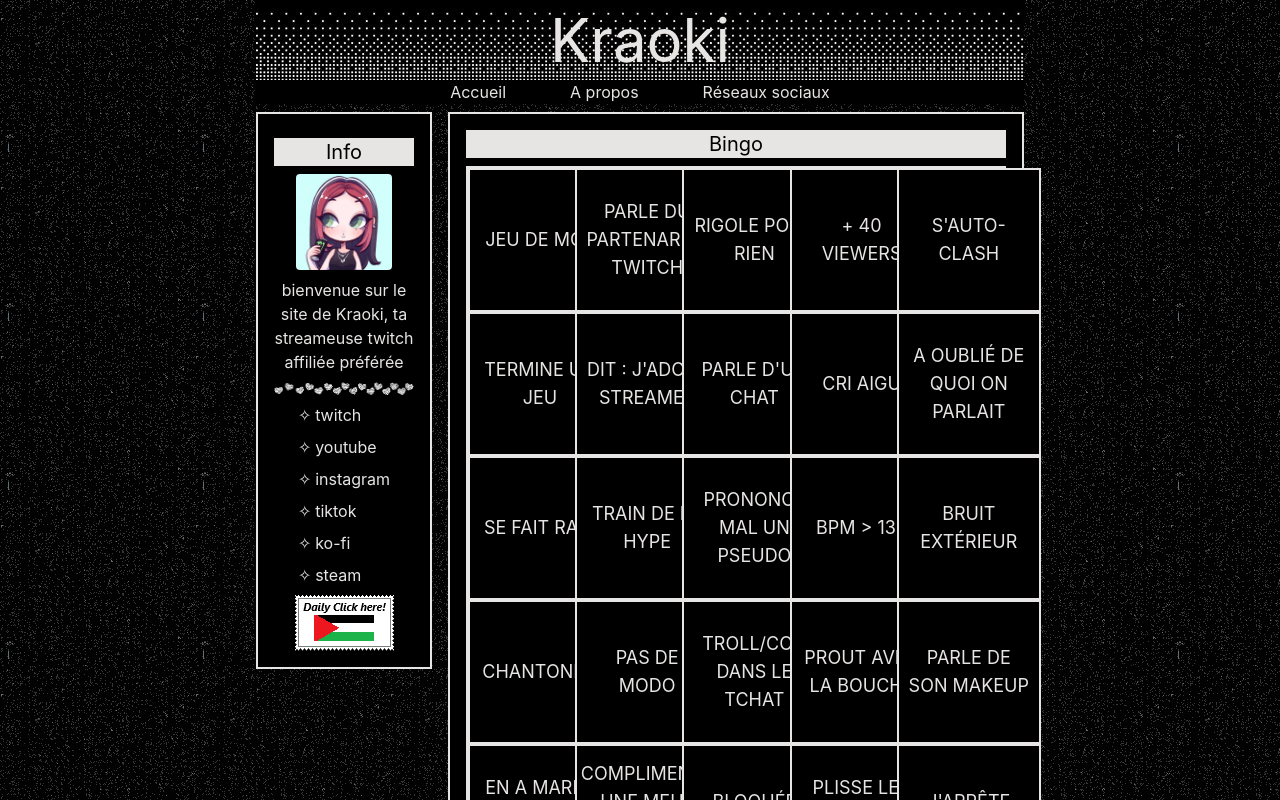
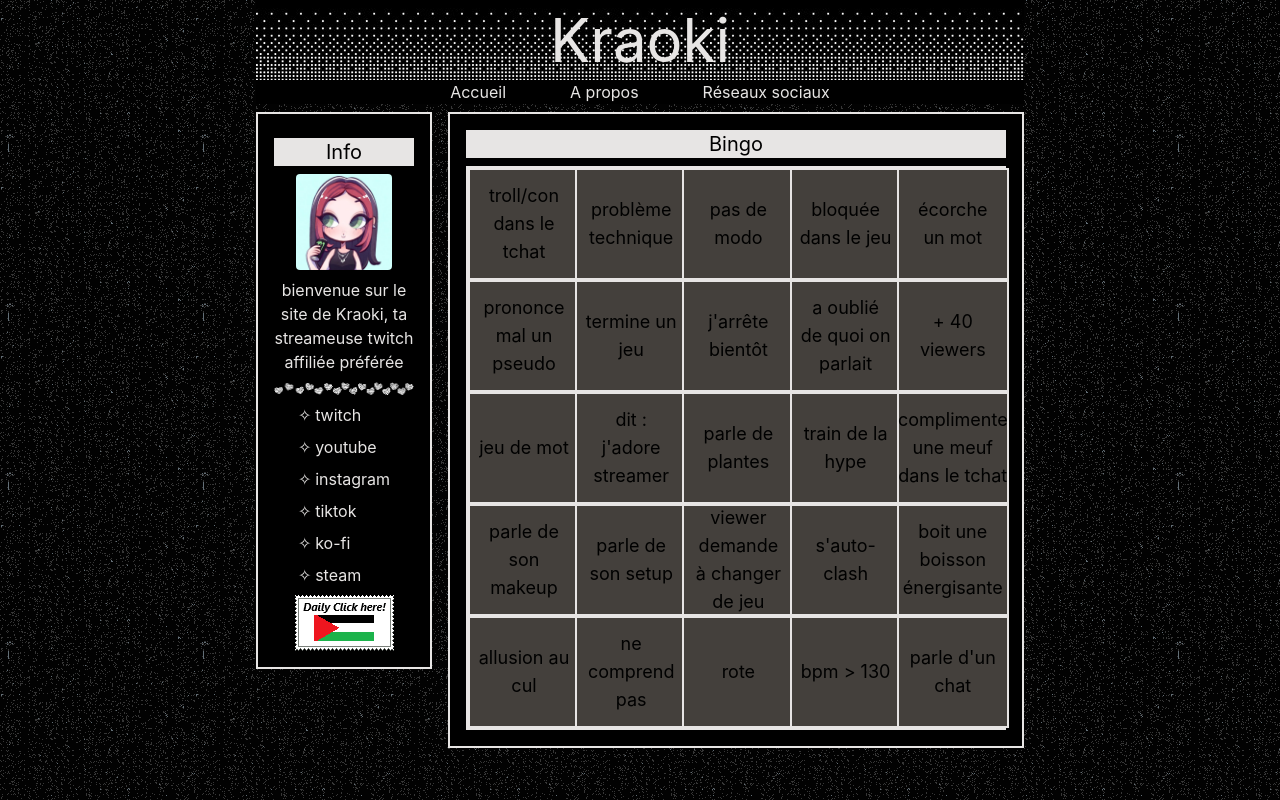
Before and after one commit to rolpf/kraoki_website, a React (Create React App) app: page /#/bingo in a window 1280 px wide. Shown: the top 800 px of the page. Built offline with nearby package versions, Linux system fonts and the light colour scheme; grey boxes are pictures that could not be loaded; a web font is replaced by a local one.

Commit message:
wip: bingo case handle click

```diff
--- a/src/components/bingoCase.jsx
+++ b/src/components/bingoCase.jsx
@@ -1,23 +1,16 @@
-import { useState } from "react";
-
-function BingoCase(content) {
-  const [check, setCheck] = useState(false);
-
-  function handleClick() {
-    setCheck(!check);
-  }
-
+function BingoCase(content, isCheck, onClick) {
+  console.log(onClick);
+  console.log(isCheck);
   return (
     <>
-      <div
-        className={`flex justify-center items-center text-xs md:text-lg md:uppercase p-2 h-20 w-20 md:h-36 md:w-36 border-2 border-solid border-light ${
-          check ? "bg-medium" : "bg-dark"
+      <button
+        className={`flex justify-center items-center lowercase text-xs  xl:text-lg p-2 h-16 w-20 xl:h-28 xl:w-28 border-2 border-solid border-light ${
+          isCheck ? "bg-medium" : "bg-dark"
         }`}
-        onClick={handleClick}
+        onClick={onClick}
       >
-        <p>{content.text}</p>
-        {console.log(content)}
-      </div>
+        {content.text}
+      </button>
     </>
   );
 }
--- a/src/pages/bingo.jsx
+++ b/src/pages/bingo.jsx
@@ -1,4 +1,5 @@
 import BingoCase from "../components/bingoCase.jsx";
+import { useState } from "react";
 
 function Bingo() {
   const items = [
@@ -40,6 +41,22 @@ function Bingo() {
     "se fait raid",
     "termine un jeu",
   ];
+
+  // //  const winners = [
+  //     ["0, 1, 2, 3, 4"],
+  //     ["5, 6, 7, 8, 9"],
+  //     ["10, 11, 12, 13, 14"],
+  //     ["15, 16, 17, 18, 19"],
+  //     ["20, 21, 22, 23, 24"],
+  //     ["0, 6, 12, 18, 24"],
+  //     ["0, 5, 10, 15, 20"],
+  //     ["1, 6, 11, 16, 21"],
+  //     ["2, 7, 12, 17, 22"],
+  //     ["3, 8, 13, 18, 23"],
+  //     ["4, 9, 14, 19, 24"],
+  //   ];
+  const [isCheck, setIsCheck] = useState(false);
+
   let gridContent = randomize(items);
   gridContent.splice(25, gridContent.length - 25);
 
@@ -63,17 +80,39 @@ function Bingo() {
     return values;
   }
 
+  // function checkIfWin(gridContent) {
+  //   let len = gridContent.length;
+  // }
+
+  function handleCaseClick() {
+    console.log(isCheck);
+    setIsCheck(!isCheck);
+  }
+
   return (
-    <div className="bg-dark my-2 border-solid border-2 border-light p-4 border-solid border-2 border-light p-4">
+    <div className="flex flex-col items-center bg-dark w-full my-2 border-solid border-2 border-light p-4 border-solid border-2 border-light p-4">
       <h1 className="title">Bingo</h1>
-      <div
-        id="bingo-grid"
-        className="grid border-2 bg-dark border-light wm-4 grid-cols-5 grid-rows-5"
-      >
-        {gridContent.map((content) => (
-          <BingoCase text={content} />
-        ))}
+      <div className="flex justify-center">
+        <div
+          id="bingo-grid"
+          className="grid  border-2 bg-dark border-light wm-4 grid-cols-5 grid-rows-5"
+        >
+          {gridContent.map((content, index) => (
+            <BingoCase
+              key={index}
+              id={index}
+              text={content}
+              isCheck={isCheck}
+              onClick={() => handleCaseClick()}
+            />
+          ))}
+        </div>
       </div>
+
+      {/* TODO : Bouton qui appelle une fonction pour générer une nouvelle grille */}
+      {/* <button className="lt-button" onClick={() => generateGrid()}>
+        Générer une nouvelle grille
+      </button> */}
     </div>
   );
 }
```
